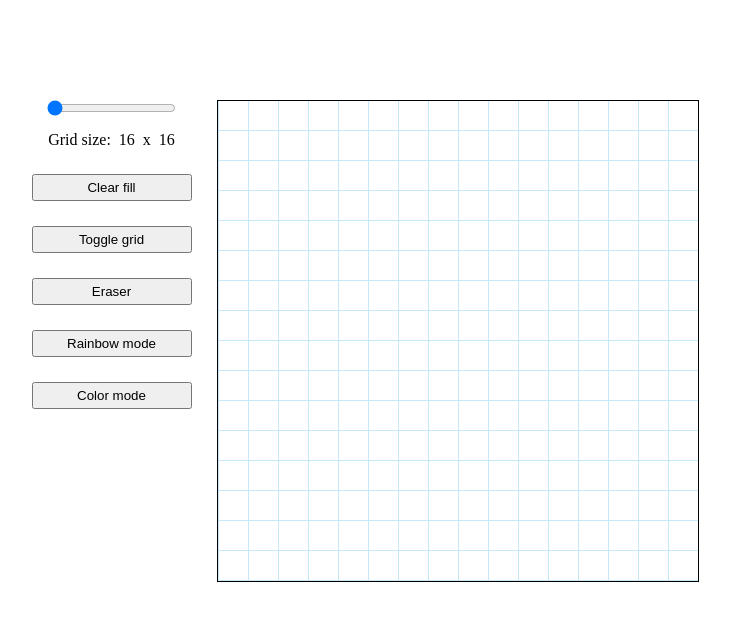
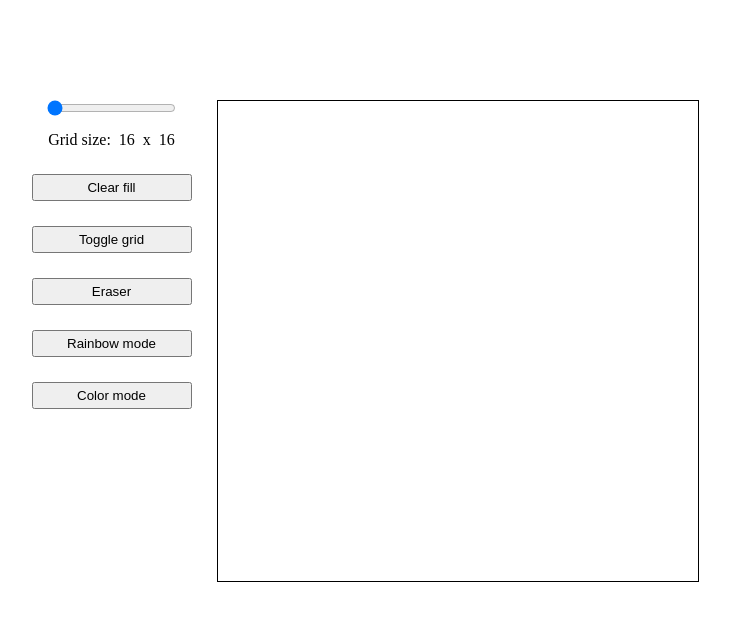
Before and after one commit to SPetersNZ/etch-a-sketch, a plain HTML site: page index.html in a window 1280 px wide. Both pictures are taken after a click on the button "Toggle grid". Shown: the whole page, without its empty margins (275-1005 px from the left). Drawn offline with Linux system fonts and the light colour scheme.

Commit message:
Implementation of 'Toggle grid' button Setting does not stick when changing grid size

```diff
--- a/script.js
+++ b/script.js
@@ -4,6 +4,7 @@ const outputHorizontal = document.getElementById("sliderYHorizontal");
 const divParent = document.getElementById("divParent");
 const divSubChild = document.querySelectorAll(".divSubChild");
 const clearButton = document.getElementById("clearButton")
+const toggleGridButton = document.getElementById("toggleGrid");
 document.getElementById("sizeRange").step = "16";
 
 function pageLoad(defaultValue) {
@@ -56,3 +57,14 @@ clearButton.addEventListener("click", () => {
         divSubChild.style.backgroundColor = "white";
     });
 });
+
+toggleGridButton.addEventListener("click", () => {
+    const divSubChild = document.querySelectorAll(".divSubChild");
+    divSubChild.forEach(divSubChild => {
+        divSubChild.classList.toggle("noBorder");
+    });
+});
+
+//toggleGrid change to stick when changing grid size
+
+//implement color picker
--- a/style.css
+++ b/style.css
@@ -42,12 +42,14 @@ div[id^="divChild"] {
 
 .divSubChild {
     flex: 1;
-    border-left-width: 1px;
-    border-left-style: solid;
-    border-left-color: rgba(29, 168, 233, 0.25);
-    border-bottom-width: 1px;
-    border-bottom-style: solid;
-    border-bottom-color: rgba(29, 168, 233, 0.25);
+    border-left: 1px solid rgba(29, 168, 233, 0.25);
+    border-bottom: 1px solid rgba(29, 168, 233, 0.25);
+}
+
+.divSubChild.noBorder {
+    flex: 1;
+    border-left: 0;
+    border-bottom: 0;
 }
 
 #buttonContainer {
```
